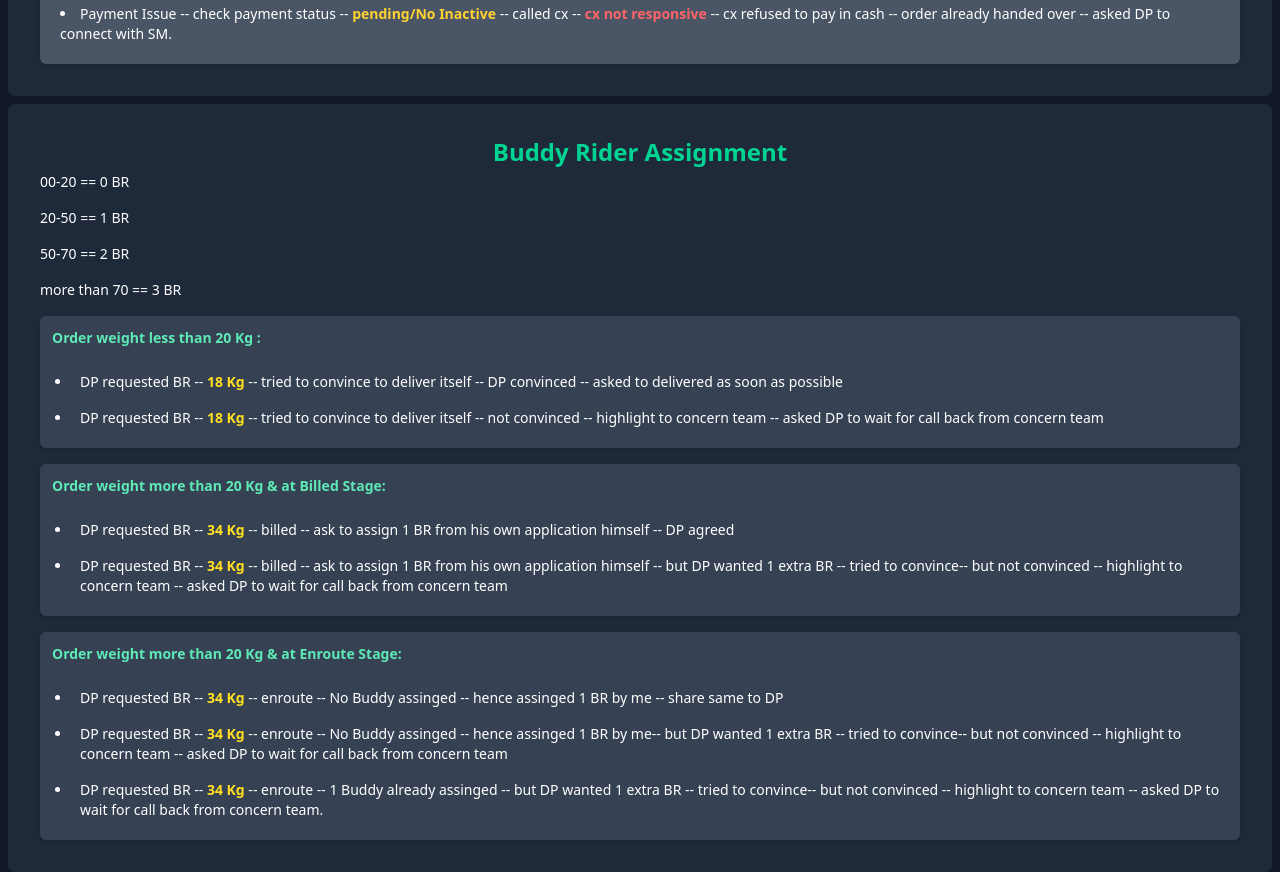
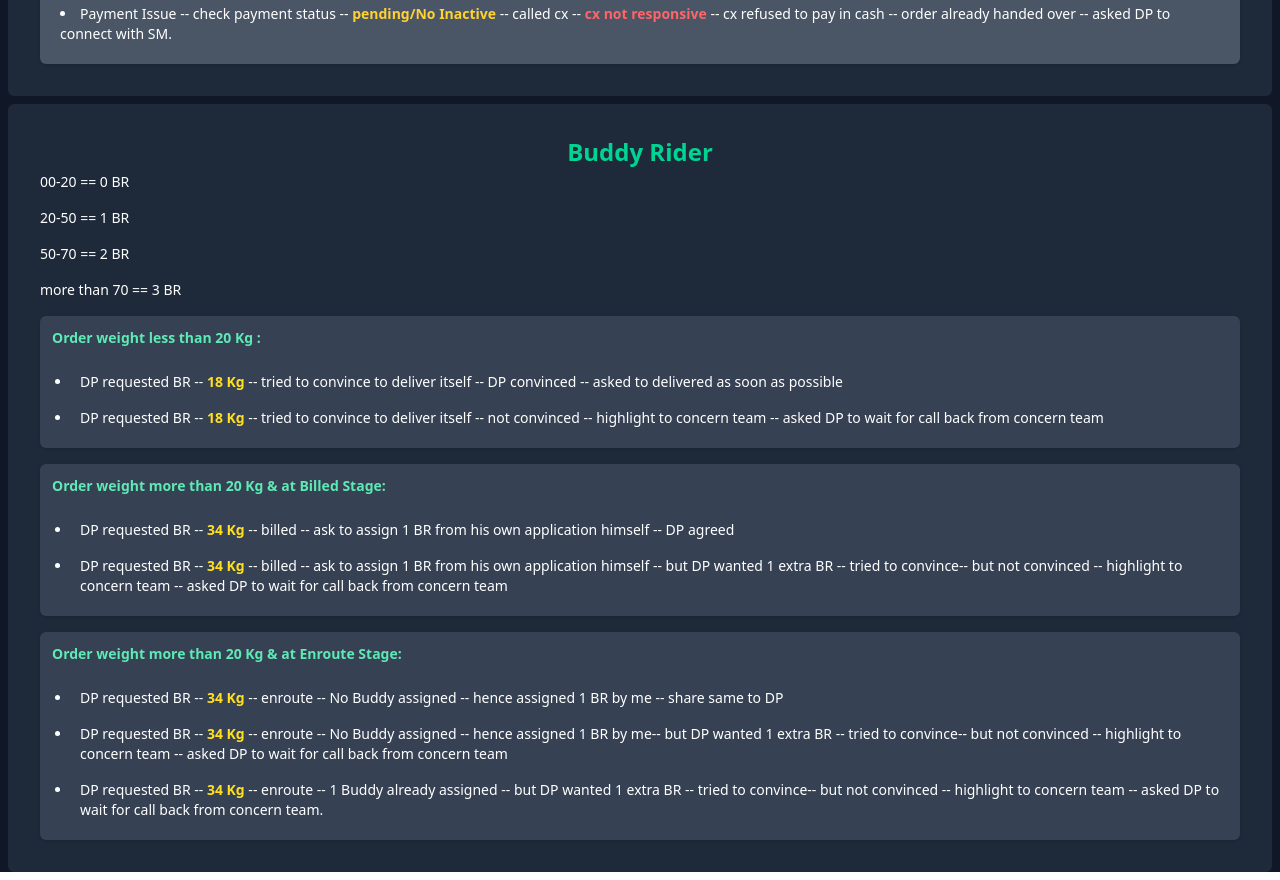
Before and after one commit to Code-with-Sahani/Blinket-DP, a React (Vite) app: page / in a window 1280 px wide. Shown: the part 6760-7640 px from the top of the page. Built offline with nearby package versions, Linux system fonts and the light colour scheme.

Commit message:
Update BuddyRider.jsx

```diff
--- a/src/Components/BuddyRider.jsx
+++ b/src/Components/BuddyRider.jsx
@@ -3,7 +3,7 @@ import React from 'react'
 const BuddyRider = () => {
     return (
         <div className='m-2 p-4 text-sm bg-gray-800 text-white rounded-md md:p-6 lg:p-8'>
-            <h2 className="text-center text-2xl font-semibold text-emerald-400 mb-1">Buddy Rider Assignment</h2>
+            <h2 className="text-center text-2xl font-semibold text-emerald-400 mb-1">Buddy Rider</h2>
 
             <div className='space-y-4'>
 
@@ -37,9 +37,9 @@ const BuddyRider = () => {
                     <h3 className="text-md font-semibold text-emerald-300 mb-4">Order weight more than 20 Kg & at Enroute Stage:</h3>
                     <ul className="list-disc pl-5">
 
-                        <li className='p-2'>DP requested BR -- <strong className='text-yellow-300 font-semibold'>34 Kg</strong> -- enroute -- No Buddy assinged -- hence assinged 1 BR by me -- share same to DP</li>
-                        <li className='p-2'>DP requested BR --  <strong className='text-yellow-300 font-semibold'>34 Kg</strong> -- enroute -- No Buddy assinged -- hence assinged 1 BR by me-- but DP wanted 1 extra BR -- tried to convince-- but not convinced -- highlight to concern team -- asked DP to wait for call back from concern team</li>
-                        <li className='p-2'>DP requested BR --  <strong className='text-yellow-300 font-semibold'>34 Kg</strong>  -- enroute -- 1 Buddy already assinged -- but DP wanted 1 extra BR -- tried to convince-- but not convinced -- highlight to concern team -- asked DP to wait for call back from concern team.
+                        <li className='p-2'>DP requested BR -- <strong className='text-yellow-300 font-semibold'>34 Kg</strong> -- enroute -- No Buddy assigned -- hence assigned 1 BR by me -- share same to DP</li>
+                        <li className='p-2'>DP requested BR --  <strong className='text-yellow-300 font-semibold'>34 Kg</strong> -- enroute -- No Buddy assigned -- hence assigned 1 BR by me-- but DP wanted 1 extra BR -- tried to convince-- but not convinced -- highlight to concern team -- asked DP to wait for call back from concern team</li>
+                        <li className='p-2'>DP requested BR --  <strong className='text-yellow-300 font-semibold'>34 Kg</strong>  -- enroute -- 1 Buddy already assigned -- but DP wanted 1 extra BR -- tried to convince-- but not convinced -- highlight to concern team -- asked DP to wait for call back from concern team.
                         </li>
                     </ul>
                 </div>
```
